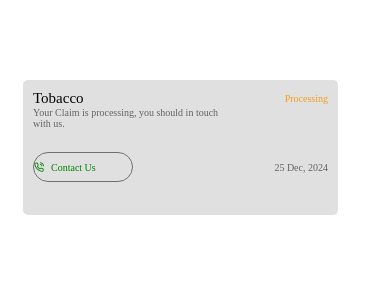
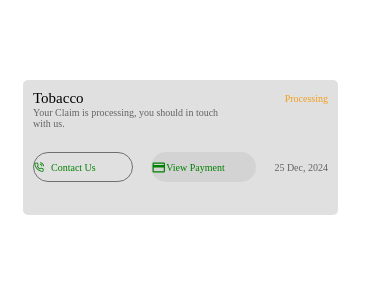
Before and after one commit to Shehiryar12/MyCrops, a React Native app: screen / in a window 390 px wide. Shown: the top 300 px of the page. Built offline with nearby package versions, Linux system fonts and the light colour scheme.

Commit message:
Compensation

```diff
--- a/Src/Screens/Compensation.js
+++ b/Src/Screens/Compensation.js
@@ -1,31 +1,11 @@
 import { StyleSheet, Text, TouchableOpacity, View } from 'react-native';
 import React from 'react';
-import { Font } from '../Constant/Fonts';
-import Icon from 'react-native-vector-icons/Feather';
+import CompensationComponent from './CompensationComponent';
 
 const Compensation = () => {
   return (
     <View style={styles.container}>
-
-        <View style={styles.status}>
-          <Text style={styles.Namestatus}>Tobacco</Text>
-          <Text style={styles.Processstatus}>Processing</Text>
-        </View>
-
-        <View style={styles.claim}>
-          <Text style={styles.claimtext}>
-            Your Claim is processing, you should in touch with us.
-          </Text>
-        </View>
-
-      <View style={styles.contactcontainer}>
-          <TouchableOpacity style={styles.contact}>
-            <Icon name="phone-call" size={10} color={'green'} padding={5} />
-            <Text style={styles.contacttext}>Contact Us</Text>
-          </TouchableOpacity>
-
-          <Text style={styles.datetext}>25 Dec, 2024</Text>
-      </View>
+        <CompensationComponent title="Tobacco" process="Processing" date="25 Dec, 2024"/>
     </View>
   );
 };
@@ -34,63 +14,63 @@ export default Compensation;
 
 const styles = StyleSheet.create({
   container: {
-    width: 315,
-    height: 135,
-    backgroundColor: '#E0E0E0',
+    // width: 315,
+    // height: 135,
+    // backgroundColor: '#E0E0E0',
     marginTop: 80,
-    marginHorizontal: 23, //ya marginLeft
-    borderRadius: 5,
-    padding:10,
+    // marginHorizontal: 23, //ya marginLeft
+    // borderRadius: 5,
+    // padding:10,
   },
-  status: {
-    flexDirection: 'row',
-    justifyContent: 'space-between',
-    alignItems:'center',
-  },
+//   status: {
+//     flexDirection: 'row',
+//     justifyContent: 'space-between',
+//     alignItems:'center',
+//   },
 
-  Namestatus: {
-    fontFamily: Font.semiBold,
-    fontSize: 15,
-  },
-  Processstatus: {
-    color: '#F39E1E',
-    fontFamily: Font.medium,
-    fontSize: 10,
-  },
-  claim: {
-    width: 190,
-  },
-  claimtext: {
-    fontSize: 10,
-    color: '#646464',
-    fontFamily: Font.medium,
-  },
-  contact: {
-    width: 100,
-    height: 30,
-    backgroundColor: 'white',
-    borderRadius: 15,
-    borderColor: '#707070',
-    flexDirection: 'row',
-    borderWidth: 1,
-    backgroundColor: '#E0E0E0',
-    alignItems:'center',
-  },
-  contacttext: {
-    fontSize: 10,
-    fontFamily: Font.medium,
-    color: 'green',
-    marginLeft: 7,
-  },
-  contactcontainer: {
-    marginTop:23,
-    flexDirection: 'row',
-    justifyContent: 'space-between',
-    alignItems:'center',
-  },
-  datetext: {
-    fontFamily: Font.medium,
-    fontSize: 10,
-    color: '#646464',
-  },
+//   Namestatus: {
+//     fontFamily: Font.semiBold,
+//     fontSize: 15,
+//   },
+//   Processstatus: {
+//     color: '#F39E1E',
+//     fontFamily: Font.medium,
+//     fontSize: 10,
+//   },
+//   claim: {
+//     width: 190,
+//   },
+//   claimtext: {
+//     fontSize: 10,
+//     color: '#646464',
+//     fontFamily: Font.medium,
+//   },
+//   contact: {
+//     width: 100,
+//     height: 30,
+//     backgroundColor: 'white',
+//     borderRadius: 15,
+//     borderColor: '#707070',
+//     flexDirection: 'row',
+//     borderWidth: 1,
+//     backgroundColor: '#E0E0E0',
+//     alignItems:'center',
+//   },
+//   contacttext: {
+//     fontSize: 10,
+//     fontFamily: Font.medium,
+//     color: 'green',
+//     marginLeft: 7,
+//   },
+//   contactcontainer: {
+//     marginTop:23,
+//     flexDirection: 'row',
+//     justifyContent: 'space-between',
+//     alignItems:'center',
+//   },
+//   datetext: {
+//     fontFamily: Font.medium,
+//     fontSize: 10,
+//     color: '#646464',
+//   },
 });
--- /dev/null
+++ b/Src/Screens/CompensationComponent.js
@@ -0,0 +1,122 @@
+import { StyleSheet, Text, TouchableOpacity, View } from 'react-native'
+import React from 'react'
+import { Font } from '../Constant/Fonts'
+import Icon from 'react-native-vector-icons/Feather'
+import MaterialIcons from 'react-native-vector-icons/MaterialIcons'
+
+const CompensationComponent = (props) => {
+  return (
+     <View style={styles.container}>
+
+            <View style={styles.status}>
+              <Text style={styles.Namestatus}>{props.title}</Text>
+              <Text style={styles.Processstatus}>{props.process}</Text>
+            </View>
+
+            <View style={styles.claim}>
+              <Text style={styles.claimtext}>
+                Your Claim is processing, you should in touch with us.
+              </Text>
+            </View>
+
+          <View style={styles.contactcontainer}>
+              <TouchableOpacity style={styles.contact}>
+                <Icon name="phone-call" size={10} color={'green'} padding={5} />
+                <Text style={styles.contacttext}>Contact Us</Text>
+              </TouchableOpacity>
+
+              <TouchableOpacity style={styles.payment}>
+                <MaterialIcons name="payment" size={15} color={'green'} padding={5} />
+                     <Text style={styles.paymenttext}>View Payment</Text>
+              </TouchableOpacity>
+
+              <Text style={styles.datetext}>{props.date}</Text>
+          </View>
+        </View>
+  )
+}
+
+export default CompensationComponent
+
+const styles = StyleSheet.create({
+      container: {
+        width: 315,
+        height: 135,
+        backgroundColor: '#E0E0E0',
+
+        marginHorizontal: 23, //ya marginLeft
+        borderRadius: 5,
+        padding:10,
+      },
+      status: {
+        flexDirection: 'row',
+        justifyContent: 'space-between',
+        alignItems:'center',
+      },
+
+      Namestatus: {
+        fontFamily: Font.semiBold,
+        fontSize: 15,
+      },
+      Processstatus: {
+        color: '#F39E1E',
+        fontFamily: Font.medium,
+        fontSize: 10,
+      },
+      claim: {
+        width: 190,
+      },
+      claimtext: {
+        fontSize: 10,
+        color: '#646464',
+        fontFamily: Font.medium,
+      },
+      contact: {
+        width: 100,
+        height: 30,
+        backgroundColor: 'white',
+        borderRadius: 15,
+        borderColor: '#707070',
+        flexDirection: 'row',
+        borderWidth: 1,
+        backgroundColor: '#E0E0E0',
+        alignItems:'center',
+      },
+      contacttext: {
+        fontSize: 10,
+        fontFamily: Font.medium,
+        color: 'green',
+        marginLeft: 7,
+      },
+      contactcontainer: {
+        marginTop:23,
+        flexDirection: 'row',
+        justifyContent: 'space-between',
+        alignItems:'center',
+      },
+      datetext: {
+        fontFamily: Font.medium,
+        fontSize: 10,
+        color: '#646464',
+      },
+      paymenttext:{
+
+        fontSize: 10,
+        fontFamily: Font.medium,
+        color: 'green',
+
+        alignItems:'center',
+        justifyContent:'center',
+
+      },
+      payment:{
+        backgroundColor:'lightgrey',
+        width:105,
+        height:30,
+        borderRadius: 15,
+        borderColor: '#707070',
+        flexDirection:'row',
+        alignItems:'center',
+
+      }
+})
```
